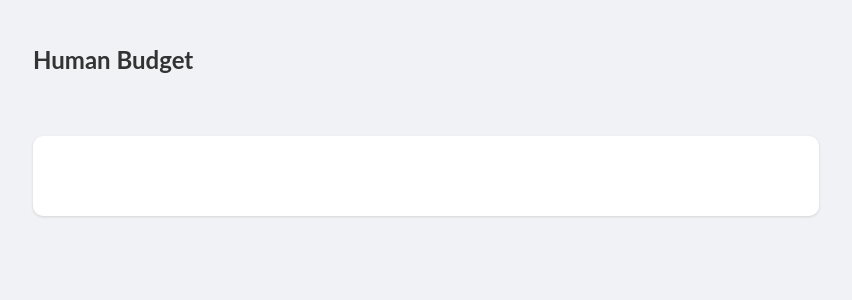
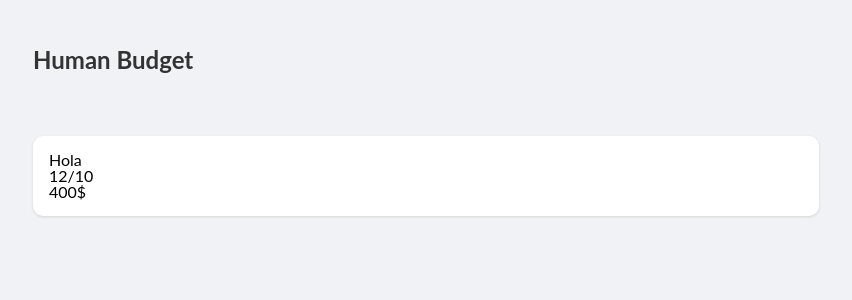
Before and after one commit to AlbaCasas/human-budget, a React (Create React App) app: page / in a window 1280 px wide. Shown: the top 300 px of the page, without its empty margins (39-891 px from the left). Built offline with nearby package versions, Linux system fonts and the light colour scheme; the HTML template or start-up script is replaced by a standard one.

Commit message:
add props to ExpenseCard

```diff
--- a/src/components/ExpenseCard/ExpenseCard.jsx
+++ b/src/components/ExpenseCard/ExpenseCard.jsx
@@ -1,7 +1,11 @@
 import "./ExpenseCard.css";
 
 const ExpenseCard = (props) => {
-    return <div className="expense"/>;
+    return <div className="expense">
+        <p>{props.title}</p>
+        <p>{props.date}</p>
+        <p>{props.amount}</p>
+    </div>;
 }
 
 export default ExpenseCard;
--- a/src/pages/App.js
+++ b/src/pages/App.js
@@ -5,7 +5,7 @@ function App() {
   return (
     <div className="App">
       <Layout>
-        <ExpenseCard/>
+        <ExpenseCard title="Hola" date="12/10" amount="400$" />
       </Layout>
     </div>
   );
```
